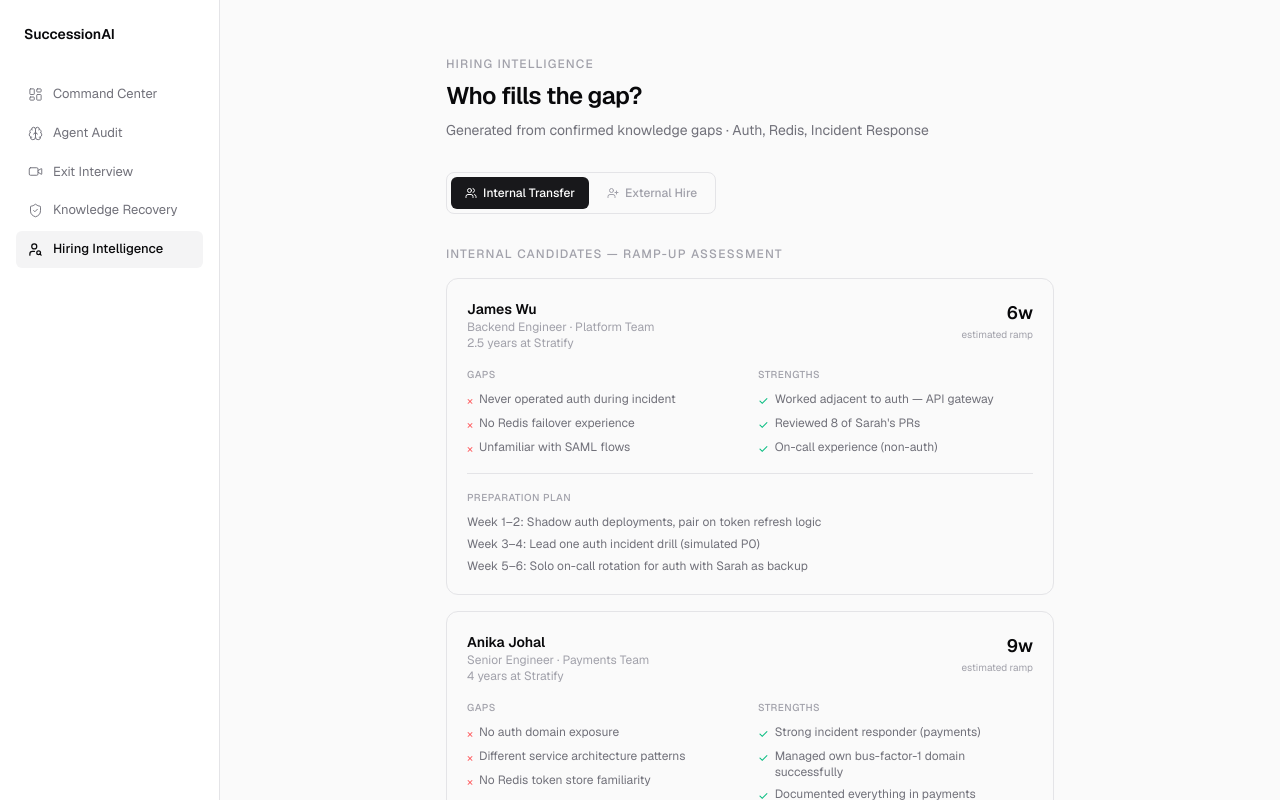
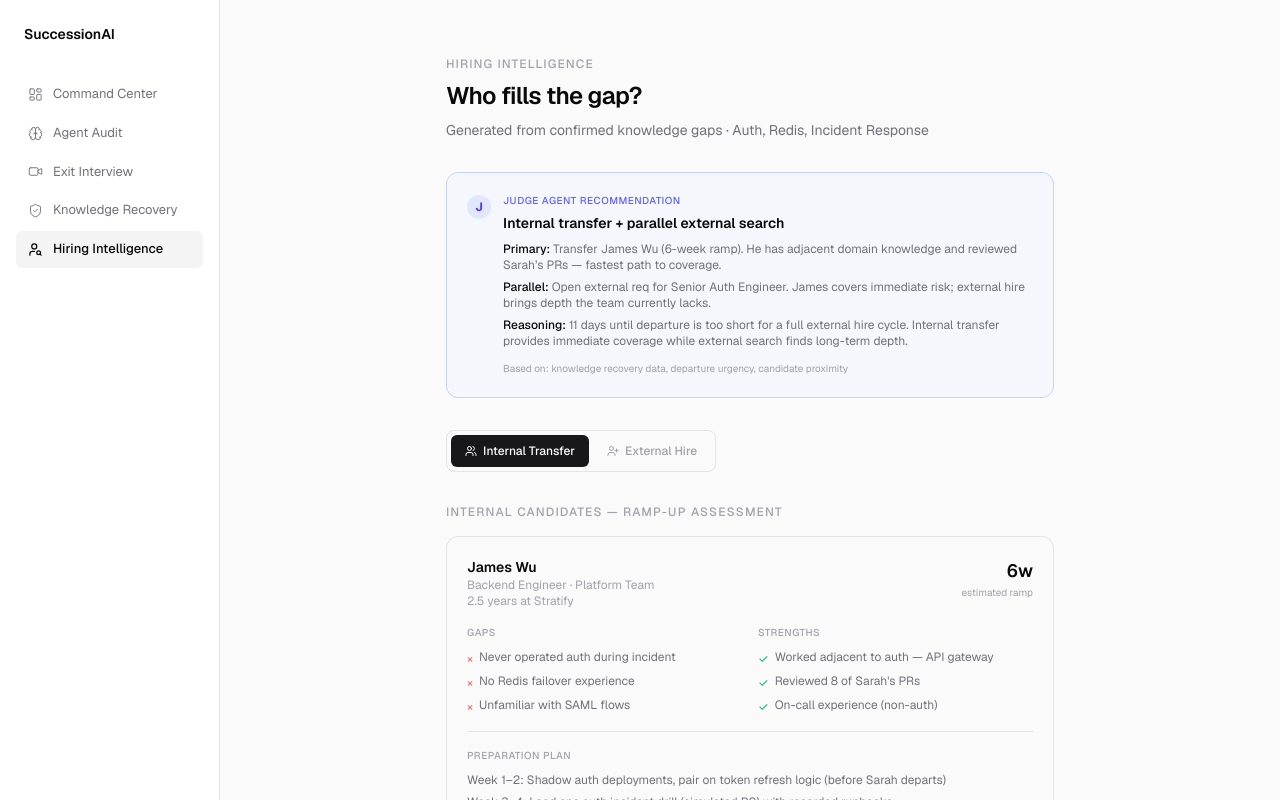
Before and after one commit to NatiSeifu/talent-support-hackathon, a Next.js app: page / in a window 1280 px wide. Both pictures are taken after a click on the button "Hiring Intelligence". Shown: the top 800 px of the page. Built offline with nearby package versions, Linux system fonts and the light colour scheme.

Commit message:
Add Judge Agent recommendation + fix prep plans for post-departure reality
- Recommendation card at top: internal transfer + parallel external search
- Prep plans now account for Sarah's departure (pair before she leaves, use
  recorded runbooks and exit interview knowledge after)

```diff
--- a/components/screens/HiringIntelligence.tsx
+++ b/components/screens/HiringIntelligence.tsx
@@ -19,9 +19,9 @@ const internalCandidates = [
     strengths: ["Worked adjacent to auth — API gateway", "Reviewed 8 of Sarah's PRs", "On-call experience (non-auth)"],
     rampWeeks: 6,
     prepPlan: [
-      "Week 1–2: Shadow auth deployments, pair on token refresh logic",
-      "Week 3–4: Lead one auth incident drill (simulated P0)",
-      "Week 5–6: Solo on-call rotation for auth with Sarah as backup",
+      "Week 1–2: Shadow auth deployments, pair on token refresh logic (before Sarah departs)",
+      "Week 3–4: Lead one auth incident drill (simulated P0) with recorded runbooks",
+      "Week 5–6: Solo on-call rotation with escalation to infrastructure team",
     ],
   },
   {
@@ -32,10 +32,10 @@ const internalCandidates = [
     strengths: ["Strong incident responder (payments)", "Managed own bus-factor-1 domain successfully", "Documented everything in payments"],
     rampWeeks: 9,
     prepPlan: [
-      "Week 1–3: Auth system deep dive — code walkthrough + architecture",
-      "Week 4–5: Pair on Redis token store operations, failover scenarios",
-      "Week 6–7: Shadow 2 real incidents (or simulated if none occur)",
-      "Week 8–9: Lead auth on-call with escalation path",
+      "Week 1–3: Auth system deep dive with Sarah (before departure) — record everything",
+      "Week 4–5: Pair on Redis token store operations using captured runbooks",
+      "Week 6–7: Lead simulated incident using knowledge recovered from exit interview",
+      "Week 8–9: Solo on-call with escalation to external consultant if needed",
     ],
   },
 ];
@@ -106,6 +106,42 @@ export default function HiringIntelligence({ onNavigate }: Props) {
         <p className="mt-2 text-sm text-[var(--color-text-secondary)]">
           Generated from confirmed knowledge gaps &middot; Auth, Redis, Incident Response
         </p>
+      </motion.div>
+
+      {/* Judge Agent Recommendation */}
+      <motion.div
+        initial={{ opacity: 0, scale: 0.98 }}
+        animate={{ opacity: 1, scale: 1 }}
+        transition={{ ...spring, delay: 0.05 }}
+        className="mb-8 rounded-xl border border-indigo-200 bg-indigo-50/40 p-5"
+      >
+        <div className="flex items-start gap-3">
+          <div className="mt-0.5 flex h-6 w-6 items-center justify-center rounded-full bg-indigo-100">
+            <span className="text-xs font-bold text-indigo-600">J</span>
+          </div>
+          <div className="flex-1">
+            <p className="text-[10px] font-medium uppercase tracking-wider text-indigo-500 mb-1">
+              Judge Agent Recommendation
+            </p>
+            <p className="text-sm font-semibold text-[var(--color-text-primary)] mb-2">
+              Internal transfer + parallel external search
+            </p>
+            <div className="space-y-1.5 text-xs text-[var(--color-text-secondary)]">
+              <p>
+                <span className="font-medium text-[var(--color-text-primary)]">Primary:</span> Transfer James Wu (6-week ramp). He has adjacent domain knowledge and reviewed Sarah&rsquo;s PRs — fastest path to coverage.
+              </p>
+              <p>
+                <span className="font-medium text-[var(--color-text-primary)]">Parallel:</span> Open external req for Senior Auth Engineer. James covers immediate risk; external hire brings depth the team currently lacks.
+              </p>
+              <p>
+                <span className="font-medium text-[var(--color-text-primary)]">Reasoning:</span> 11 days until departure is too short for a full external hire cycle. Internal transfer provides immediate coverage while external search finds long-term depth.
+              </p>
+            </div>
+            <div className="mt-3 flex gap-4 text-[10px] text-[var(--color-text-muted)]">
+              <span>Based on: knowledge recovery data, departure urgency, candidate proximity</span>
+            </div>
+          </div>
+        </div>
       </motion.div>
 
       {/* Tab switcher */}
```
